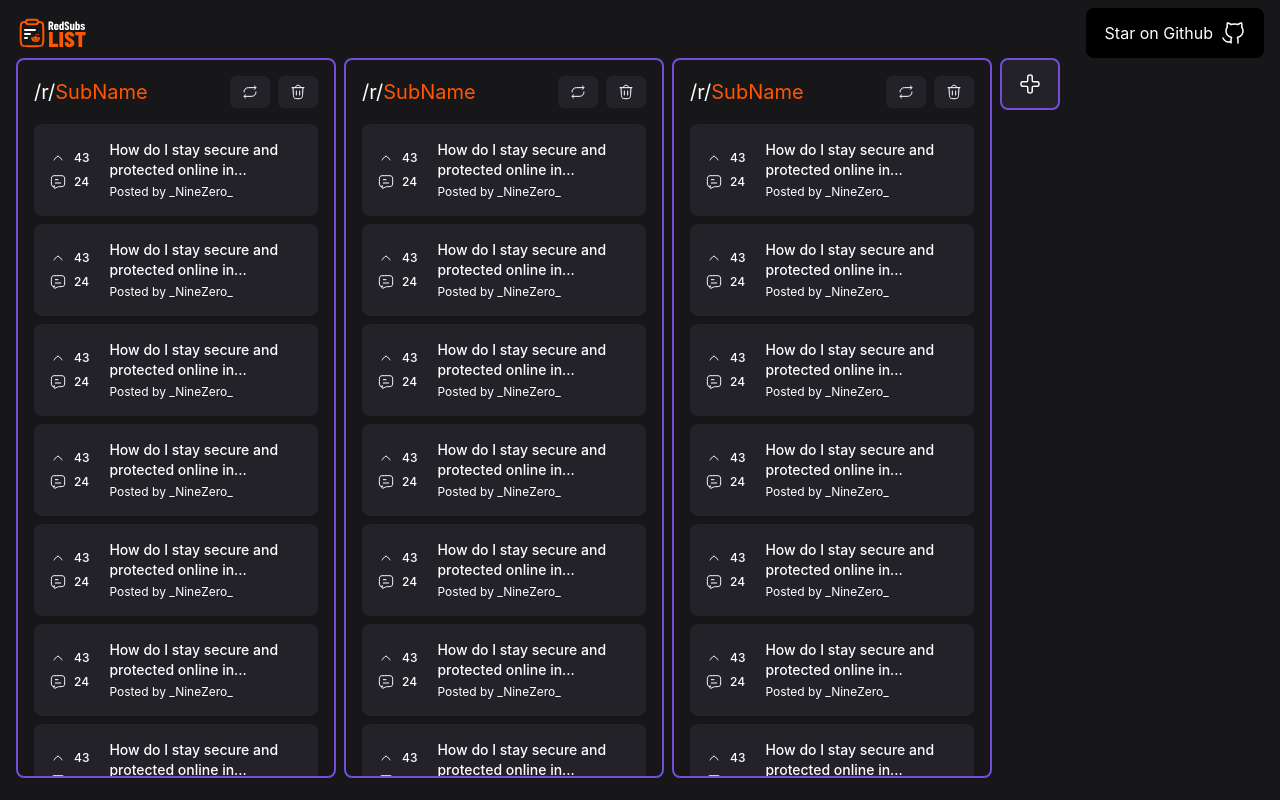
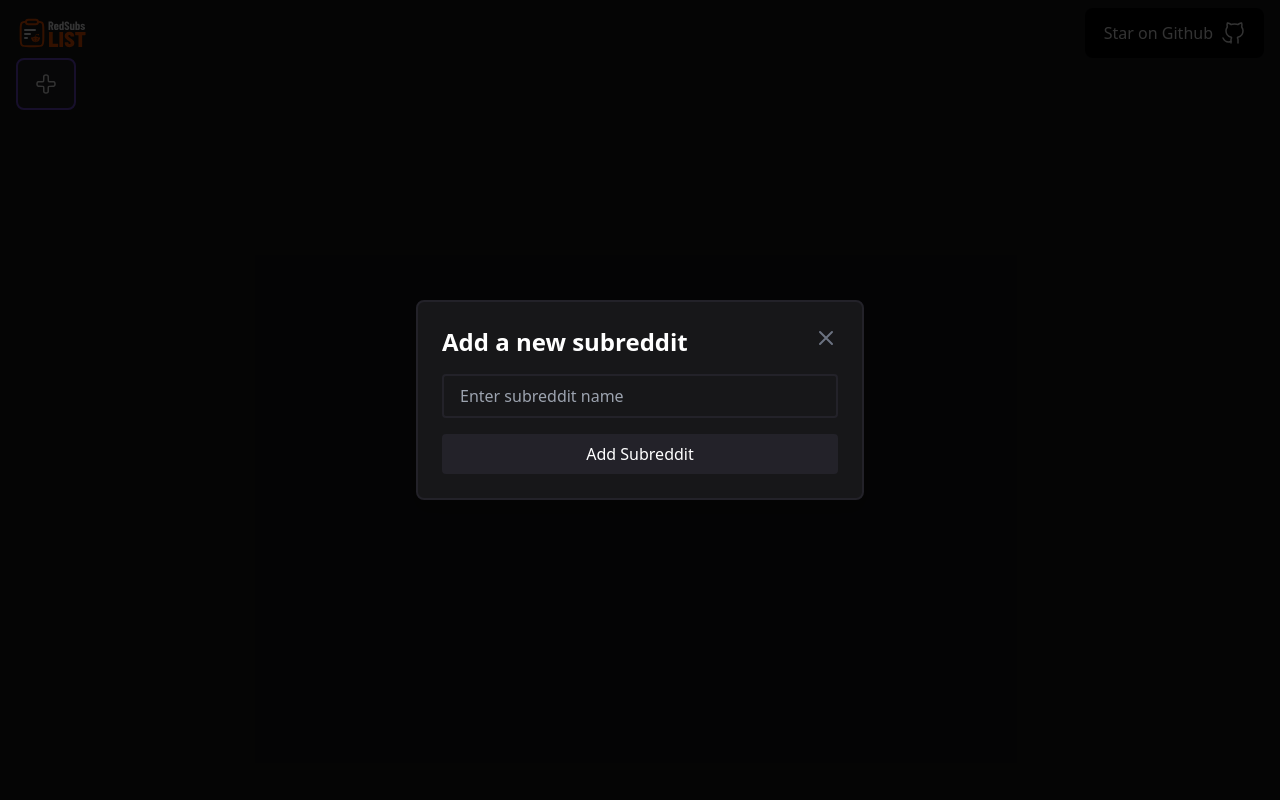
Before and after one commit to farhanf7n/redsubslist, a React (Vite) app: page / in a window 1280 px wide. Both pictures are taken after a click on the button "Add subscription". Built offline with nearby package versions, Linux system fonts and the light colour scheme; a web font is replaced by a local one.

Commit message:
Added functionality to get data from api and show it

```diff
--- a/src/App.jsx
+++ b/src/App.jsx
@@ -1,20 +1,12 @@
+import SubredditManager from "./components/SubredditManager";
 import Navbar from "./components/Navbar";
-import SubsLane from "./components/SubsLane";
-import AddSubBtn from "./components/AddSubBtn";
-
-import "./App.css";
 
 function App() {
   return (
-    <>
+    <div className="App">
       <Navbar />
-      <div className="flex overflow-x-auto gap-2">
-        <SubsLane />
-        <SubsLane />
-        <SubsLane />
-        <AddSubBtn />
-      </div>
-    </>
+      <SubredditManager />
+    </div>
   );
 }
 
--- a/src/components/AddSubBtn.jsx
+++ b/src/components/AddSubBtn.jsx
@@ -1,61 +1,47 @@
 import { useState } from "react";
 import Modal from "./Modal";
-import Toast from "./Toast";
 
-export default function AddSubBtn() {
+export default function AddSubBtn({ onAddSubreddit }) {
   const [isModalOpen, setIsModalOpen] = useState(false);
   const [subredditInput, setSubredditInput] = useState("");
-  const [toasts, setToasts] = useState([]);
+  const [isLoading, setIsLoading] = useState(false);
+  const [error, setError] = useState(null);
 
   const openModal = () => setIsModalOpen(true);
   const closeModal = () => setIsModalOpen(false);
 
-  const addToast = (reason, message) => {
-    const id = Date.now();
-    setToasts((prevToasts) => [...prevToasts, { id, reason, message }]);
-  };
+  const handleSubmit = async (event) => {
+    event.preventDefault();
+    setIsLoading(true);
+    setError(null);
 
-  const removeToast = (id) => {
-    setToasts((prevToasts) => prevToasts.filter((toast) => toast.id !== id));
-  };
-
-  const fetchSubredditData = async () => {
     try {
-      const response = await fetch(
-        `https://www.reddit.com/r/${subredditInput}.json`
-      );
-      const data = await response.json();
-      console.log(data);
-
-      if (!response.ok) {
-        throw new Error(`HTTP error: ${response.status}`);
+      // Simple validation
+      if (!subredditInput.trim()) {
+        throw new Error("Please enter a subreddit name");
       }
 
-      if (data.error || !data.data || data.data.children.length === 0) {
-        throw new Error(data.message || "Subreddit not found or has no posts");
-      }
-
-      // Success case
-      addToast("Success", "Subreddit found");
-    } catch (error) {
-      console.error("Error fetching subreddit data:", error);
-      addToast("Error", error.message || "Error fetching subreddit data");
-    } finally {
+      // Add the subreddit without pre-fetching
+      onAddSubreddit(subredditInput.trim());
       setSubredditInput("");
       closeModal();
+    } catch (error) {
+      setError(error.message);
+    } finally {
+      setIsLoading(false);
     }
   };
 
   const handleKeyDown = (event) => {
     if (event.key === "Enter") {
-      fetchSubredditData();
+      handleSubmit(event);
     }
   };
 
   return (
     <>
       <button
-        className="inline-flex items-center justify-center whitespace-nowrap font-medium transition-colors focus-visible:outline-none focus-visible:ring-1 focus-visible:ring-ring disabled:pointer-events-none disabled:opacity-50 hover:bg-royal-purple hover:text-white h-10 rounded-lg px-4 py-6 text-xs border-2 border-royal-purple text-royal-purple bg-deep-slate"
+        className="inline-flex items-center justify-center whitespace-nowrap font-medium transition-all hover:bg-royal-purple hover:text-white h-10 rounded-lg px-4 py-6 text-xs border-2 border-royal-purple text-royal-purple bg-deep-slate"
         aria-label="Add subscription"
         onClick={openModal}
       >
@@ -80,38 +66,28 @@ export default function AddSubBtn() {
       {isModalOpen && (
         <Modal onClose={closeModal}>
           <h2 className="text-2xl font-bold mb-4 text-white">
-            Search for a subreddit
+            Add a new subreddit
           </h2>
+          <form onSubmit={handleSubmit}>
             <input
               type="text"
               placeholder="Enter subreddit name"
-            className="w-full px-4 py-2 bg-charcoal-black border-2 border-deep-slate text-white rounded transition-all focus:border-orange-500 mb-4 disabled:bg-slate-50 disabled:text-slate-500 disabled:border-slate-200 disabled:shadow-none
-      invalid:border-pink-500 invalid:text-pink-600
-      focus:invalid:border-pink-500 focus:invalid:ring-pink-500"
+              className="w-full px-4 py-2 bg-charcoal-black border-2 border-deep-slate text-white rounded transition-all focus:border-orange-500 mb-4"
               value={subredditInput}
               onChange={(e) => setSubredditInput(e.target.value)}
               onKeyDown={handleKeyDown}
             />
             <button
+              type="submit"
               className="w-full px-4 py-2 bg-deep-slate text-white rounded transition-all hover:bg-purple-700"
-            onClick={fetchSubredditData}
+              disabled={isLoading}
             >
-            Submit
+              {isLoading ? "Adding..." : "Add Subreddit"}
             </button>
+          </form>
+          {error && <p className="text-red-500 mt-2">{error}</p>}
         </Modal>
       )}
-
-      <div className="fixed bottom-5 left-5 space-y-2">
-        {toasts.map((toast) => (
-          <Toast
-            key={toast.id}
-            id={toast.id}
-            reason={toast.reason}
-            message={toast.message}
-            onRemove={removeToast}
-          />
-        ))}
-      </div>
     </>
   );
 }
--- a/src/components/SubItem.jsx
+++ b/src/components/SubItem.jsx
@@ -1,11 +1,18 @@
-export default function SubItem() {
+export default function SubItem({
+  id,
+  title,
+  author,
+  score,
+  num_comments,
+  url,
+}) {
   return (
     <>
       <a
         target="_blank"
         rel="noopener noreferrer"
         className="flex items-start"
-        href="https://www.reddit.com/r/chutyapa/comments/1ea8cal/how_do_i_stay_secure_and_protected_online_in/"
+        href={url}
       >
         <div className="text-white bg-deep-slate items-center shadow flex gap-5 p-4 w-full rounded-lg transition-transform transform hover:bg-royal-purple hover:border-black">
           <div className="flex flex-col items-start gap-2">
@@ -26,7 +33,7 @@ export default function SubItem() {
                   strokeLinejoin="round"
                 />
               </svg>
-              <span className="text-xs font-medium">43</span>
+              <span className="text-xs font-medium">{score}</span>
             </div>
             <div className="flex items-center w-full gap-2">
               <svg
@@ -51,15 +58,12 @@ export default function SubItem() {
                   strokeLinecap="round"
                 />
               </svg>
-              <span className="text-xs font-medium  ">24</span>
+              <span className="text-xs font-medium ">{num_comments}</span>
             </div>
           </div>
           <div>
-            <h3 className="text-sm font-medium line-clamp-2 mb-1">
-              How do I stay secure and protected online in Pakistan? A quick
-              guide.
-            </h3>
-            <p className="text-xs truncate">Posted by _NineZero_</p>
+            <h3 className="text-sm font-medium line-clamp-2 mb-1">{title}</h3>
+            <p className="text-xs truncate">Posted by {author}</p>
           </div>
         </div>
       </a>
--- /dev/null
+++ b/src/components/SubredditManager.jsx
@@ -0,0 +1,20 @@
+import { useState } from "react";
+import AddSubBtn from "./AddSubBtn";
+import SubsLane from "./SubsLane";
+
+export default function SubredditManager() {
+  const [subreddits, setSubreddits] = useState([]);
+
+  const addSubreddit = (newSubreddit) => {
+    setSubreddits((prevSubreddits) => [...prevSubreddits, newSubreddit]);
+  };
+
+  return (
+    <div className="flex gap-2">
+      {subreddits.map((subreddit) => (
+        <SubsLane key={subreddit} subreddit={subreddit} />
+      ))}
+      <AddSubBtn onAddSubreddit={addSubreddit} />
+    </div>
+  );
+}
--- a/src/components/SubsLane.jsx
+++ b/src/components/SubsLane.jsx
@@ -1,16 +1,56 @@
-import SubItem from "../components/SubItem";
-export default function SubsLane() {
+import { useState, useEffect } from "react";
+import SubItem from "./SubItem";
+
+export default function SubsLane({ subreddit }) {
+  const [posts, setPosts] = useState([]);
+  const [isLoading, setIsLoading] = useState(true);
+  const [error, setError] = useState(null);
+
+  useEffect(() => {
+    fetchPosts();
+  }, [subreddit]);
+
+  const fetchPosts = async () => {
+    setIsLoading(true);
+    setError(null);
+    try {
+      const response = await fetch(
+        `https://www.reddit.com/r/${subreddit}/hot.json?limit=15`
+      );
+      if (!response.ok) {
+        throw new Error("Failed to fetch posts");
+      }
+      const data = await response.json();
+      const fetchedPosts = data.data.children.map((child) => ({
+        id: child.data.id,
+        title: child.data.title,
+        author: child.data.author,
+        score: child.data.score,
+        num_comments: child.data.num_comments,
+        url: child.data.url,
+      }));
+      setPosts(fetchedPosts);
+    } catch (error) {
+      console.error("Error fetching posts:", error);
+      setError("Failed to fetch posts. Please try again later.");
+    } finally {
+      setIsLoading(false);
+    }
+  };
+
   return (
     <>
       <div className="border-2 border-royal-purple flex-shrink-0 w-80 bg-card rounded-lg p-4 h-[calc(100vh-5rem)] overflow-y-auto">
         <div className="flex justify-between items-center mb-4">
           <h2 className="text-xl font- text-white">
-            /r/<span className="text-orange">SubName</span>{" "}
+            /r/<span className="text-orange">{subreddit}</span>{" "}
           </h2>
           <div className="flex space-x-2">
+            {/* Refrest button */}
             <button
               className="inline-flex items-center justify-center whitespace-nowrap font-medium transition-colors focus-visible:outline-none focus-visible:ring-1 focus-visible:ring-ring disabled:pointer-events-none disabled:opacity-50 hover:bg-royal-purple hover:text-white h-8 rounded-md px-3 text-xs text-royal-purple bg-deep-slate"
               aria-label="Refresh posts"
+              onClick={fetchPosts}
             >
               <svg
                 xmlns="http://www.w3.org/2000/svg"
@@ -50,6 +90,7 @@ export default function SubsLane() {
                 />
               </svg>
             </button>
+            {/* Delete Row button */}
             <button className="inline-flex items-center justify-center whitespace-nowrap font-medium transition-colors focus-visible:outline-none focus-visible:ring-1 focus-visible:ring-ring disabled:pointer-events-none disabled:opacity-50 hover:bg-red-600 hover:text-white h-8 rounded-md px-3 text-royal-purple text-xs bg-deep-slate">
               <svg
                 xmlns="http://www.w3.org/2000/svg"
@@ -88,23 +129,23 @@ export default function SubsLane() {
           </div>
         </div>
         <div className="flex flex-col gap-2">
-          <SubItem />
-          <SubItem />
-          <SubItem />
-          <SubItem />
-          <SubItem />
-          <SubItem />
-          <SubItem />
-          <SubItem />
-          <SubItem />
-          <SubItem />
-          <SubItem />
-          <SubItem />
-          <SubItem />
-          <SubItem />
-          <SubItem />
-          <SubItem />
-          <SubItem />
+          {isLoading ? (
+            <p className="text-white">Loading posts...</p>
+          ) : error ? (
+            <p className="text-red-500">{error}</p>
+          ) : (
+            posts.map((post) => (
+              <SubItem
+                key={post.id}
+                id={post.id}
+                title={post.title}
+                author={post.author}
+                score={post.score}
+                num_comments={post.num_comments}
+                url={post.url}
+              />
+            ))
+          )}
         </div>
       </div>
     </>
```
Lines whose indentation alone changed are shown as unchanged.
